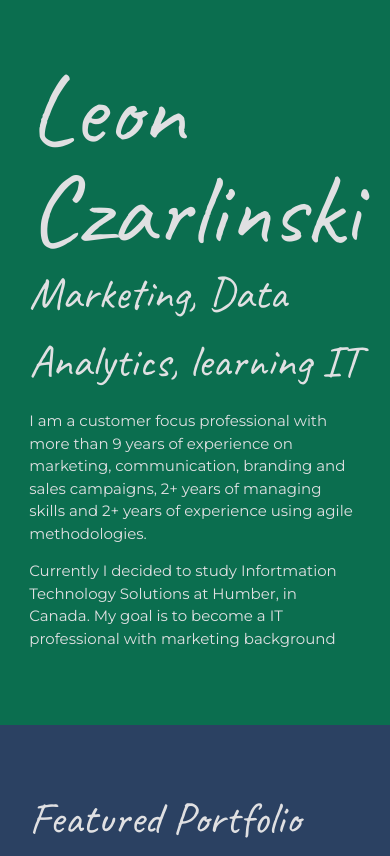
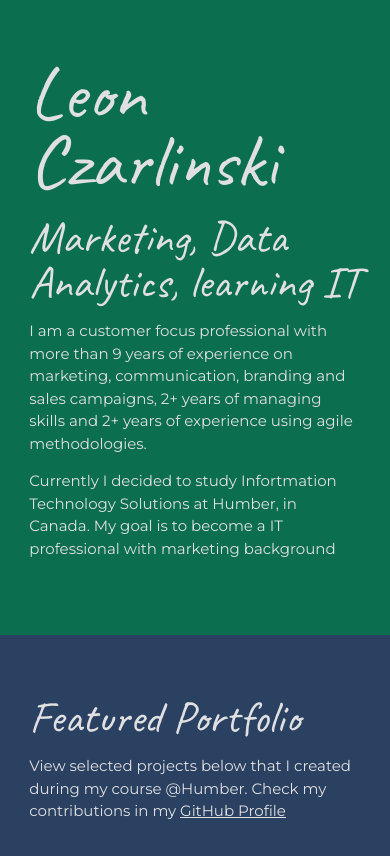
Before and after one commit to leon-czarlinski/leon-czarlinski.github.io, a plain HTML site: page index.html in a window 390 px wide. Shown: the top 856 px of the page. Drawn offline with Linux system fonts and the light colour scheme.

Commit message:
fixed bug on header

```diff
--- a/css/styles.css
+++ b/css/styles.css
@@ -199,5 +199,15 @@ footer{
         color: #252525;
         /* background-color: #ecb000; */
     }
+}
 
+@media screen and (max-width:749px){
+    h1 {
+      font-size: 75px;
+      line-height: 0.9;
+      margin-bottom: 20px;
+    }
+    h2 {
+      line-height: 1;
+    }
 }
--- a/index.html
+++ b/index.html
@@ -2,7 +2,7 @@
 <html lang="en">
     <head>
         <meta charset="UTF-8">
-        <meta name="viewport" content="width=device-widht", initial-scale="1.0">
+        <meta name="viewport" content="width=device-width, initial-scale=1.0">
         <title>Leon Czarlinski, Marketing, Customer Engagment, learning IT</title>
         <link rel="preconnect" href="https://fonts.googleapis.com">
         <link rel="preconnect" href="https://fonts.gstatic.com" crossorigin>
```
